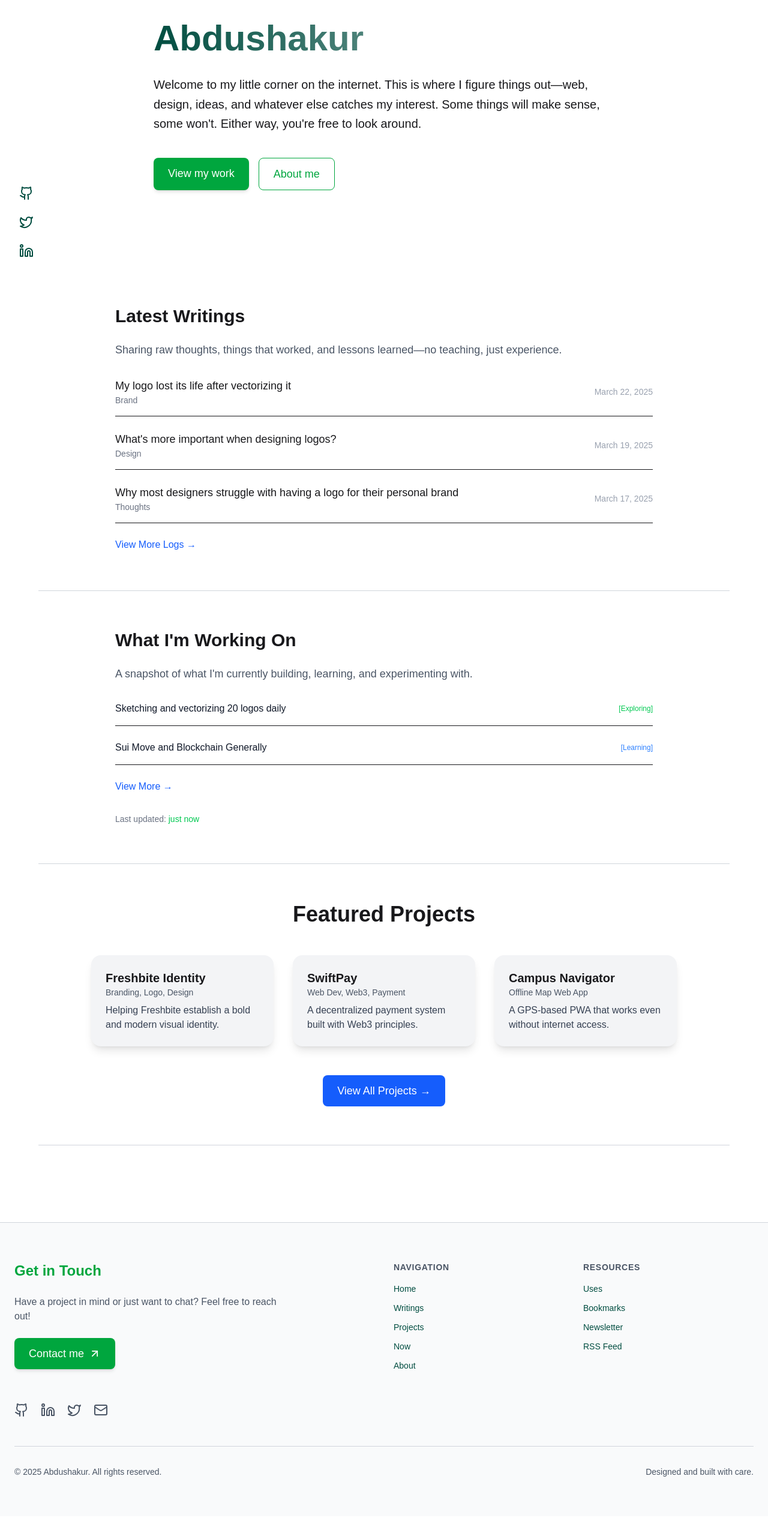
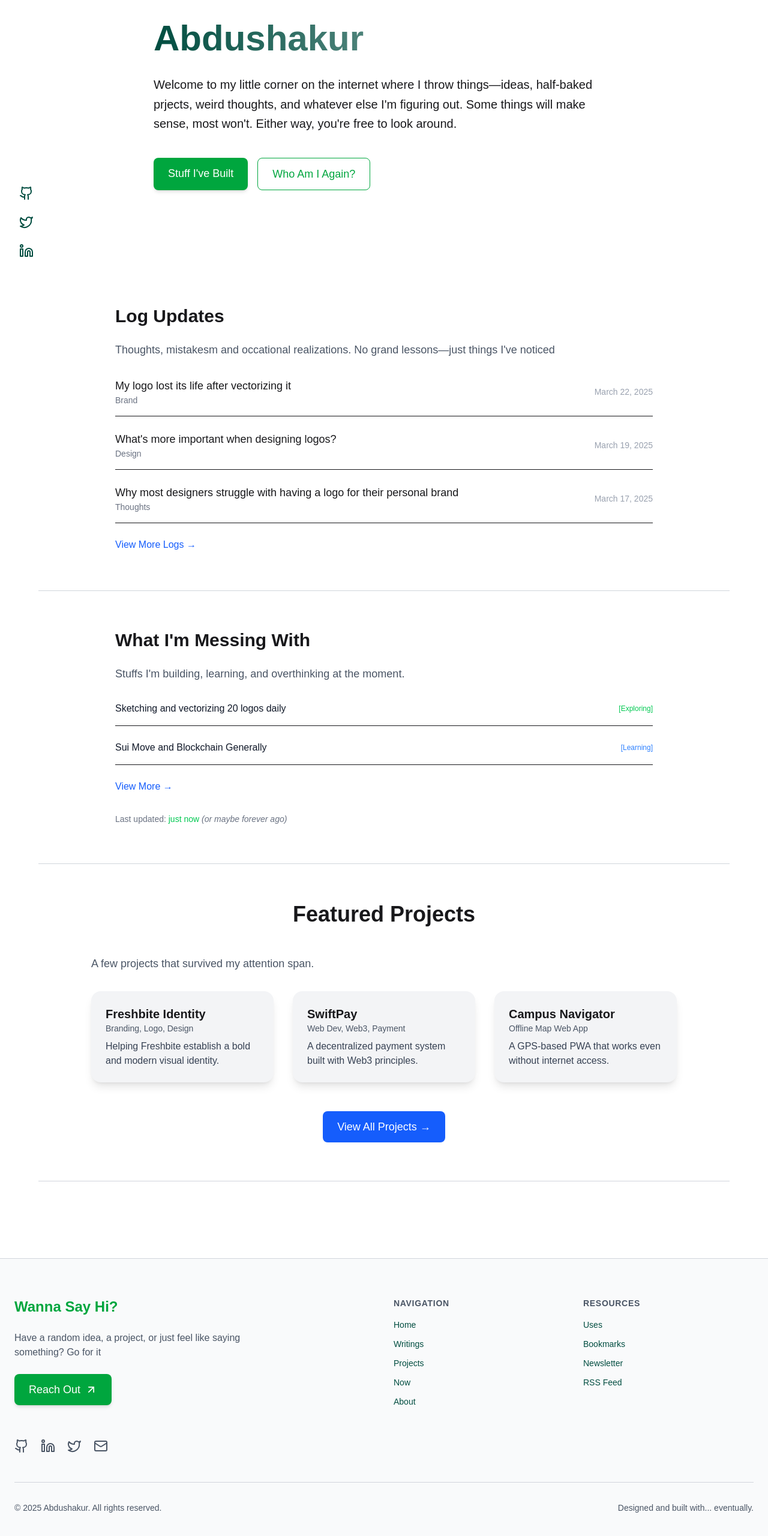
Before and after one commit to abdushakurob/abdushakurob.github.io, a Next.js app: page / in a window 1280 px wide. Shown: the part 218-2778 px from the top of the page at 60% size. Before the commit the page ends 2745 px from the top, so only its background shows below. Built offline with nearby package versions, Linux system fonts and the light colour scheme.

Commit message:
made contents abit more casual

```diff
--- a/components/Footer.tsx
+++ b/components/Footer.tsx
@@ -19,15 +19,15 @@ const Footer: React.FC = () => {
         <div className="grid md:grid-cols-2 gap-12 md:gap-8">
           {/* Contact section */}
           <div className="space-y-6">
-            <h3 className="text-2xl font-semibold text-green-600 dark:text-green-400">Get in Touch</h3>
+            <h3 className="text-2xl font-semibold text-green-600 dark:text-green-400">Wanna Say Hi?</h3>
             <p className="text-gray-600 dark:text-gray-300 max-w-md">
-              Have a project in mind or just want to chat? Feel free to reach out!
+              Have a random idea, a project, or just feel like saying something? Go for it
             </p>
             <a
               href="mailto:your.email@example.com"
               className="inline-flex items-center px-6 py-3 text-lg font-medium text-white bg-green-600 rounded-lg shadow-md hover:bg-green-500 transition"
             >
-              Contact me
+              Reach Out
               <ArrowUpRight size={20} className="ml-2" />
             </a>
 
@@ -99,7 +99,7 @@ const Footer: React.FC = () => {
             © {currentYear} Abdushakur. All rights reserved.
           </p>
           <p className="text-sm text-gray-600 dark:text-gray-300 mt-2 md:mt-0">
-            Designed and built with care.
+            Designed and built with... eventually.
           </p>
         </div>
       </div>
--- a/components/featuredProject.tsx
+++ b/components/featuredProject.tsx
@@ -21,6 +21,9 @@ export default function FeaturedProject() {
       <section className="w-full py-16 border-b border-gray-300 dark:border-gray-700">
         <div className="max-w-5xl mx-auto px-6">
           <h2 className="text-4xl font-bold text-center mb-12">Featured Projects</h2>
+          <p className="text-lg text-gray-600 dark:text-gray-300 mb-8">
+            A few projects that survived my attention span.
+          </p>
 
           <div className="grid md:grid-cols-2 lg:grid-cols-3 gap-8">
             {projects.map((project, index) => (
--- a/components/hero.tsx
+++ b/components/hero.tsx
@@ -36,7 +36,7 @@ const Hero: React.FC = () => {
           </h1>
 
           <p className="text-xl text-muted-foreground leading-relaxed animate-fade-in-up" style={{ animationDelay: "0.2s" }}>
-            Welcome to my little corner on the internet. This is where I figure things out—web, design, ideas, and whatever else catches my interest. Some things will make sense, some won&apos;t. Either way, you&apos;re free to look around.
+            Welcome to my little corner on the internet where I throw things—ideas, half-baked prjects, weird thoughts, and whatever else I'm figuring out. Some things will make sense, most won&apos;t. Either way, you&apos;re free to look around.
           </p>
 
           <div className="flex flex-wrap gap-4 pt-4 animate-fade-in-up" style={{ animationDelay: "0.3s" }}>
@@ -44,13 +44,13 @@ const Hero: React.FC = () => {
               href="#projects"
               className="px-6 py-3 text-lg font-medium text-white bg-green-600 rounded-lg shadow-md hover:bg-green-600/90 transition"
             >
-              View my work
+              Stuff I&apos;ve Built
             </a>
             <a
               href="#about"
               className="px-6 py-3 text-lg font-medium text-green-600 border border-green-600 rounded-lg hover:bg-green-600/10 transition"
             >
-              About me
+              Who Am I Again?
             </a>
           </div>
         </div>
--- a/components/latestLog.tsx
+++ b/components/latestLog.tsx
@@ -20,9 +20,9 @@ export default function LatestLog() {
     return (
       <section className="w-full py-16 border-b border-gray-300 dark:border-gray-700">
         <div className="max-w-4xl mx-auto">
-          <h1 className="text-3xl font-bold mb-6">Latest Writings</h1>
+          <h1 className="text-3xl font-bold mb-6">Log Updates</h1>
           <p className="text-lg text-gray-600 dark:text-gray-300 mb-8">
-            Sharing raw thoughts, things that worked, and lessons learned—no teaching, just experience.
+            Thoughts, mistakesm and occational realizations. No grand lessons—just things I&apos;ve noticed
           </p>
 
           <div className="space-y-6">
--- a/components/now.tsx
+++ b/components/now.tsx
@@ -2,9 +2,9 @@ export default function Now() {
     return (
       <section className="w-full py-16 border-b border-gray-300 dark:border-gray-700">
         <div className="max-w-4xl mx-auto">
-          <h2 className="text-3xl font-bold mb-6">What I&apos;m Working On</h2>
+          <h2 className="text-3xl font-bold mb-6">What I&apos;m Messing With</h2>
           <p className="text-lg text-gray-600 dark:text-gray-300 mb-8">
-            A snapshot of what I&apos;m currently building, learning, and experimenting with.
+           Stuffs I&apos;m building, learning, and overthinking at the moment.
           </p>
 
           <div className="space-y-6">
@@ -31,7 +31,7 @@ export default function Now() {
           </a>
 
           <p className="mt-8 text-sm text-gray-500 dark:text-gray-400 font-jetbrains-mono">
-            Last updated: <span className="text-green-500">just now</span>
+            Last updated: <span className="text-green-500">just now</span> <i>(or maybe forever ago)</i>
           </p>
         </div>
       </section>
```
